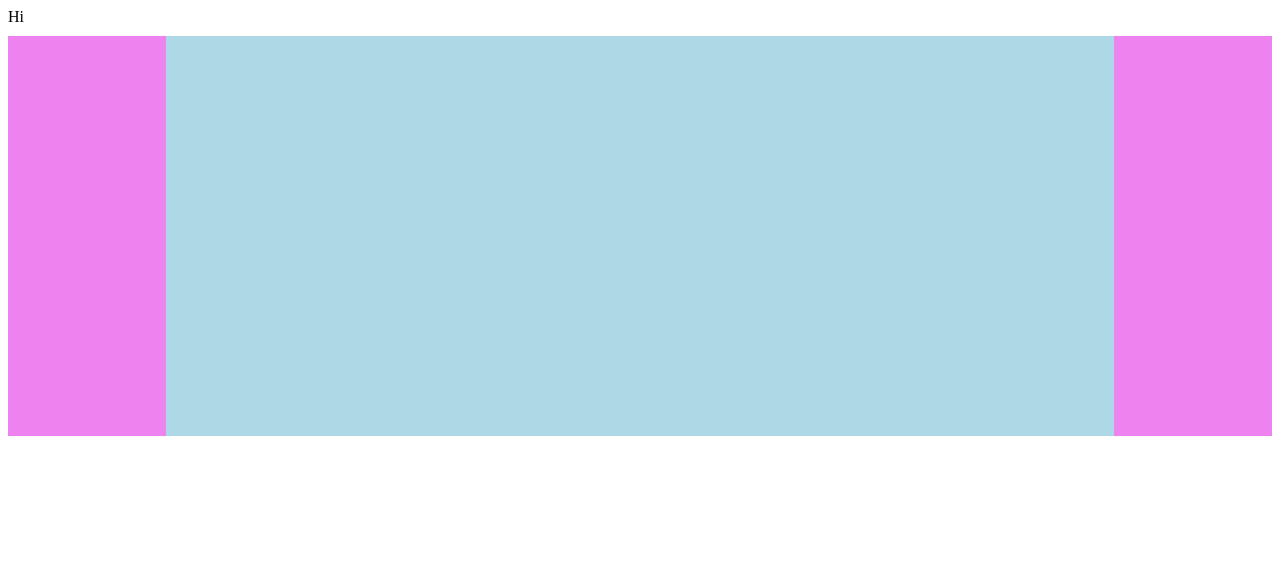
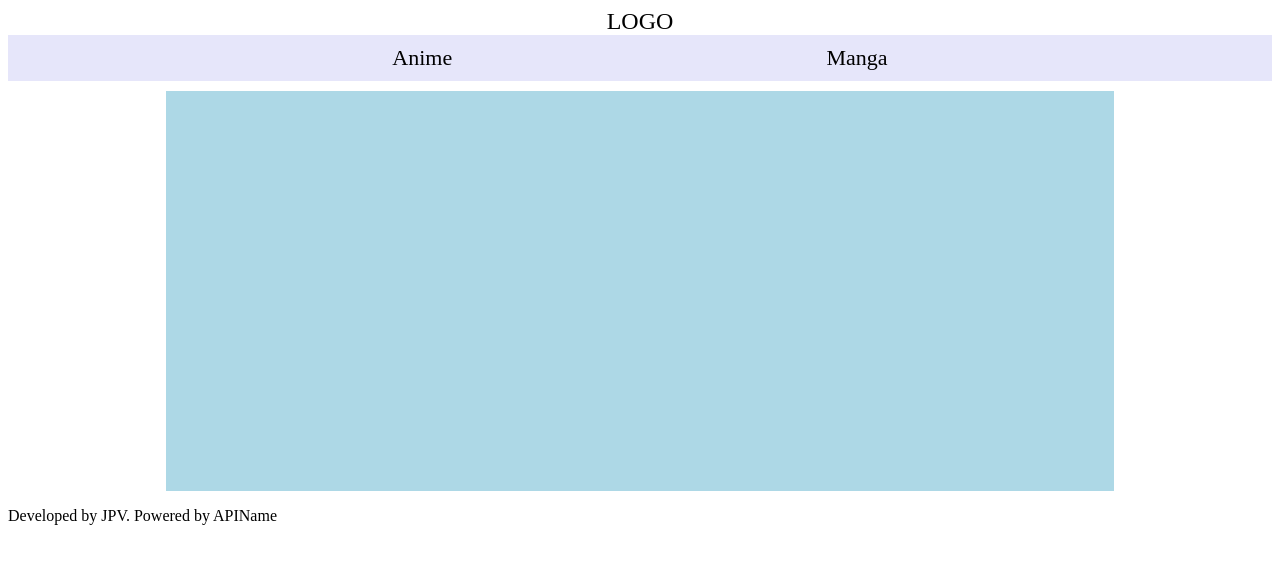
Before and after one commit to japv20/ProjectAPI, a plain HTML site: page index.html in a window 1280 px wide. Drawn offline with nearby package versions, Linux system fonts and the light colour scheme; no server answers.

Commit message:
Add files via upload

```diff
--- a/CSS/main.css
+++ b/CSS/main.css
@@ -1,6 +1,41 @@
 :root {
   --font-size: 1.5em;
   --p-size: 1em;
+}
+
+main {
+  background-color: lightblue;
+}
+
+.sides {
+  background-color: white;
+  min-height: 400px;
+}
+
+header {
+  font-size: var(--font-size);
+  text-align: center;
+}
+
+nav {
+  display: flex;
+  align-items: center;
+  flex-direction: row;
+  justify-content: space-evenly;
+  background-color: lavender;
+  padding: 10px 10px;
+  /* padding: 14px 16px; */
+}
+
+a {
+  text-decoration: none;
+  color: black;
+  font-size: 22px;
+   /* margin-left: 5%; */
+}
+
+a:hover {
+  background-color: lavenderblush;
 }
 
 .grid-container {
@@ -12,7 +47,15 @@
 }
 
 main {
-  background-color: lightblue;
+  display: grid;
+  /* grid-template-columns: 0fr 2fr 0fr; */
+  padding: 15px 15px;
+  text-align: center;
+}
+
+img {
+  height: 360px;
+  width: auto;
 }
 
 h3 {
@@ -22,12 +65,10 @@ h3 {
 
 p {
   font: var(--p-size);
-  text-align: center;
 }
 
-.sides {
-  background-color: violet;
-  min-height: 400px;
+ul {
+  text-align: center;
 }
 
 @media screen and (min-width: 950px) {
--- a/CSS/manga.css
+++ b/CSS/manga.css
@@ -1,3 +1,78 @@
-body {
+:root {
+    --font-size: 1.5em;
+    --p-size: 1em;
+  }
+
+  main {
+    background-color: lightblue;
+  }
+
+  .sides {
+    background-color: white;
+    min-height: 400px;
+  }
+
+  header {
+    font-size: var(--font-size);
+    text-align: center;
+  }
+
+  nav {
+    display: flex;
+    align-items: center;
+    flex-direction: row;
+    justify-content: space-evenly;
     background-color: lavender;
-}
+    padding: 10px 10px;
+    /* padding: 14px 16px; */
+  }
+
+  a {
+    text-decoration: none;
+    color: black;
+    font-size: 22px;
+     /* margin-left: 5%; */
+  }
+
+  a:hover {
+    background-color: lavenderblush;
+  }
+
+  .grid-container {
+    display: grid;
+    grid-template-columns: 0fr 2fr 0fr;
+    grid-template-rows: 1fr;
+    margin-top: 10px;
+    margin-bottom: 10px;
+  }
+
+  main {
+    display: grid;
+    /* grid-template-columns: 0fr 2fr 0fr; */
+    padding: 15px 15px;
+    text-align: center;
+  }
+
+  img {
+    height: 350px;
+    width: auto;
+  }
+
+  h3 {
+    font-size: var(--font-size);
+    text-align: center;
+  }
+
+  p {
+    font: var(--p-size);
+  }
+
+  ul {
+    text-align: center;
+  }
+
+  @media screen and (min-width: 950px) {
+    .grid-container {
+      grid-template-columns: 1fr 6fr 1fr;
+    }
+  }
--- a/Javascript/main.js
+++ b/Javascript/main.js
@@ -35,14 +35,39 @@ document.addEventListener('DOMContentLoaded', async() => {
     upcomingAnimes.forEach(animeInList => {
         //console.log(animeInList.genres)
 
-        const informationPrint = document.querySelector('.information');
-        informationPrint.innerHTML += `<ul>
+        const informationPrint = document.querySelector('.wallpaper');
+        /*informationPrint.innerHTML += `<ul>
         <h3> ${animeInList.title} </h3>
         <img src="${animeInList.image_url}">
         <p> Synopsis: ${animeInList.synopsis}. </p>
         <p> Start date: ${animeInList.airing_start} </p>
         <p> Type: ${animeInList.type} - Episodes: ${animeInList.episodes} </p>
         <p> Click <a href="${animeInList.url}" here </a> for more information. </p>
-        </ul>`
-    }) //<p> Genres: ${animeInList.genres.name} </p>
+        </ul>` */
+        //<p> Genres: ${animeInList.genres.name} </p>
+
+        const animeWallpapers = animeInList.image_url;
+        informationPrint.innerHTML += ` <img src="${animeWallpapers}"> `
+
+        /*function dataWantedFromAPI() {
+            let textPrint = document.querySelector('.text')
+            textPrint += ` <ul>
+        <h3> ${animeInList.title} </h3>
+        <p> Synopsis: ${animeInList.synopsis}. </p>
+        <p> Start date: ${animeInList.airing_start} </p>
+        <p> Type: ${animeInList.type} - Episodes: ${animeInList.episodes} </p>
+        <p> Click <a href="${animeInList.url}" here </a> for more information. </p>
+        </ul> `
+        } */
+        //console.log(informationPrint)
+        let pictureSpaces = document.getElementsByClassName('wallpapers')
+        //console.log(pictureSpaces)
+        const pictureField = [...pictureSpaces]
+        console.log(pictureField)
+
+        // informationPrint.addEventListener('click', function() {
+        //     console.log("Hello there")
+        //     dataWantedFromAPI()
+        // })
+    })
 })
--- a/index.html
+++ b/index.html
@@ -8,20 +8,26 @@
     <title>ANIME</title>
 </head>
 <body>
-    <header>Hi </header>
-    <nav></nav>
+    <header> LOGO </header>
+    <nav>
+        <a href="index.html"> Anime </a>
+        <a href="manga.html"> Manga </a>
+    </nav>
 
     <div class="grid-container">
         <div class="sides"></div>
 
         <main>
-            <div class="information"></div>
+            <div class="wallpaper"></div>
+            <article class="text"></article>
         </main>
 
         <div class="sides"></div>
     </div>
 
-    <footer></footer>
+    <footer>
+        <p> Developed by JPV. Powered by APIName </p>
+    </footer>
 </body>
 <script src="Javascript/luxon.js"></script>
 <script src="https://cdn.jsdelivr.net/npm/axios/dist/axios.min.js"> </script>
```
Also changed, not shown: Javascript/manga.js (+9 -6 lines), manga.html (+16 -4 lines).
